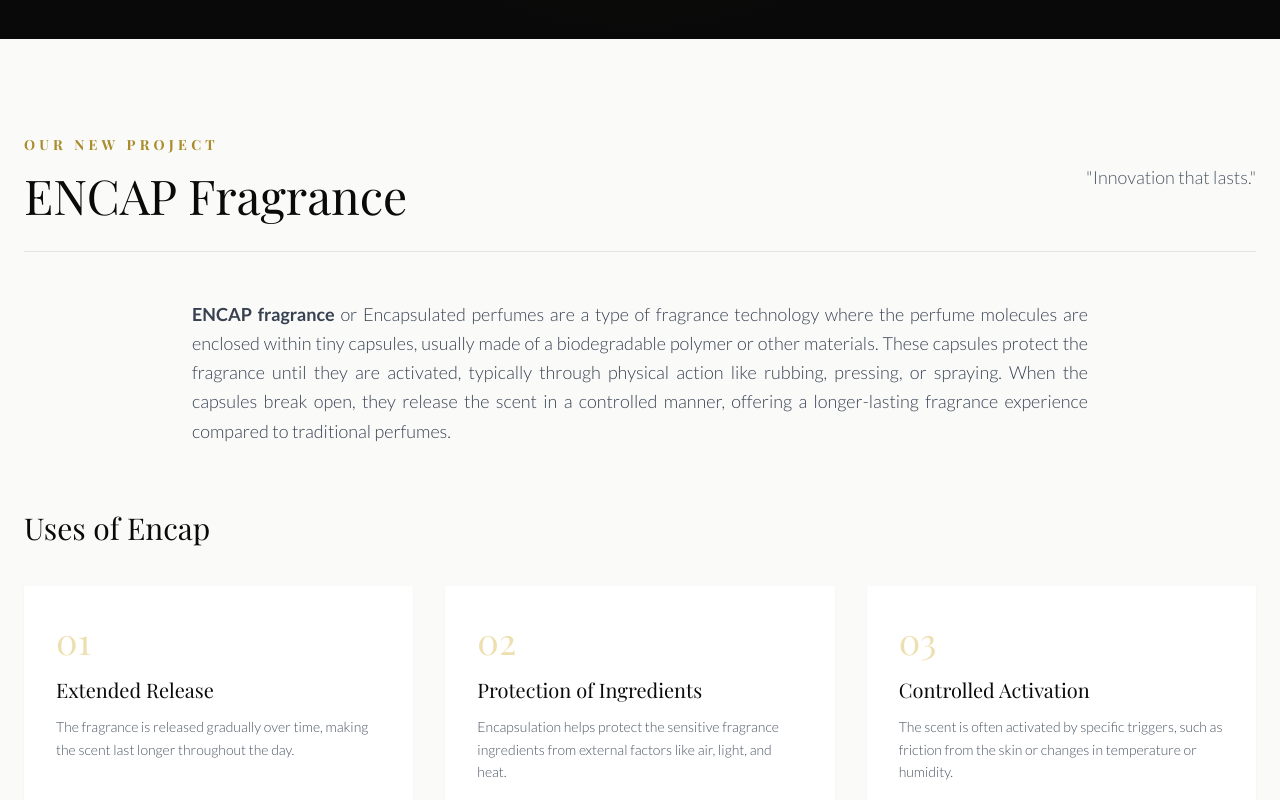
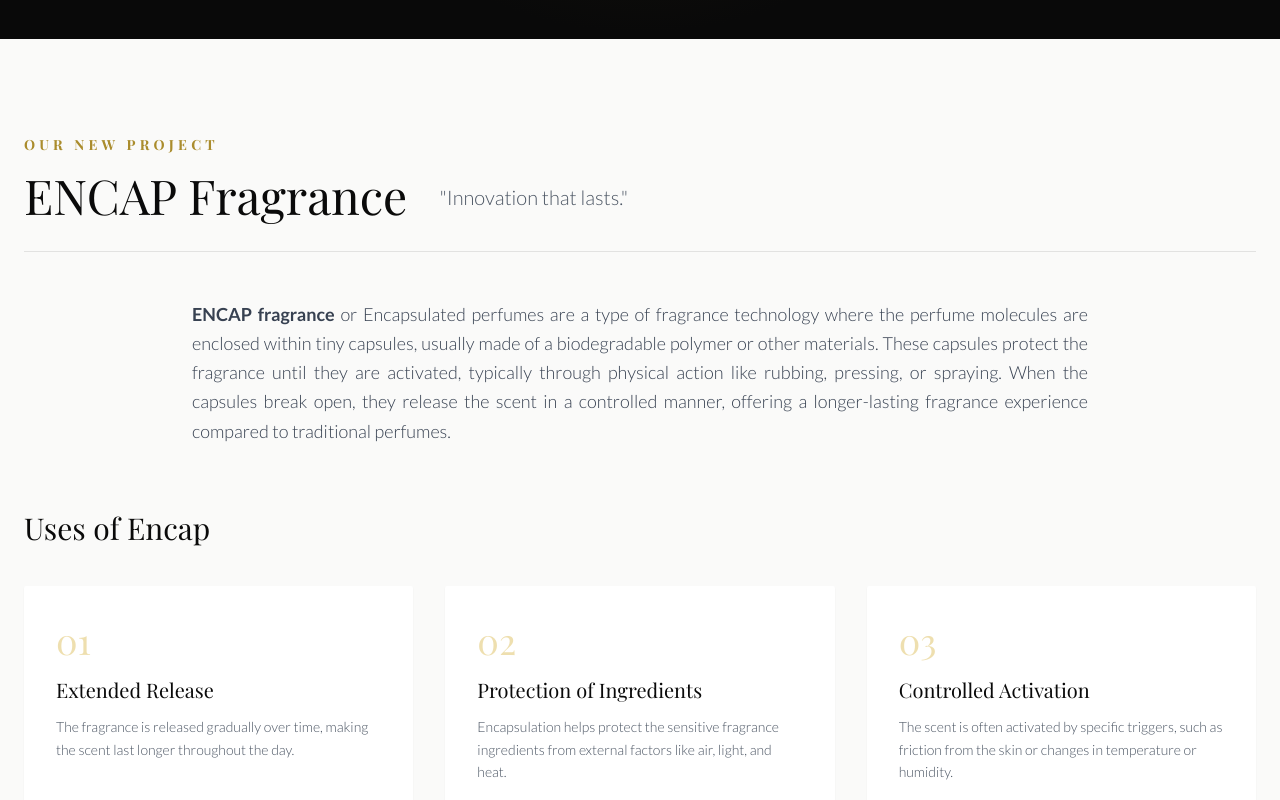
Before and after one commit to sdhaval97/barouliya-fragrances, a React (Vite) app: page / in a window 1280 px wide. Shown: the part 4320-5120 px from the top of the page. Built offline with nearby package versions, Linux system fonts and the light colour scheme; a web font is replaced by a local one.

Commit message:
updated the encap title

```diff
--- a/src/components/sections/EncapFragrance.jsx
+++ b/src/components/sections/EncapFragrance.jsx
@@ -17,19 +17,15 @@ const EncapFragrance = () => {
                    <motion.div
                         initial={{ opacity: 0, y: 20 }}
                         whileInView={{ opacity: 1, y: 0 }}
-                        className="md:w-2/3"
+                        className="w-full"
                     >
                        <h2 className="text-gold-dark text-sm font-bold tracking-[0.3em] uppercase mb-4">Our New Project</h2>
-                       <h3 className="text-4xl md:text-5xl font-serif text-rich-black leading-tight">
-                           ENCAP <span className="italic font-light">Fragrance</span>
-                       </h3>
-                   </motion.div>
-                   <motion.div
-                        initial={{ opacity: 0, x: 20 }}
-                        whileInView={{ opacity: 1, x: 0 }}
-                        className="md:w-1/3 mt-6 md:mt-0 text-right"
-                   >
-                       <p className="text-lg text-gray-600 font-light italic">"Innovation that lasts."</p>
+                       <div className="flex flex-col md:flex-row md:items-end gap-4 md:gap-8">
+                           <h3 className="text-4xl md:text-5xl font-serif text-rich-black leading-tight">
+                               ENCAP <span className="italic font-light">Fragrance</span>
+                           </h3>
+                           <p className="text-xl text-gray-600 font-light italic mb-1 md:mb-2">"Innovation that lasts."</p>
+                       </div>
                    </motion.div>
                </div>
 
```
